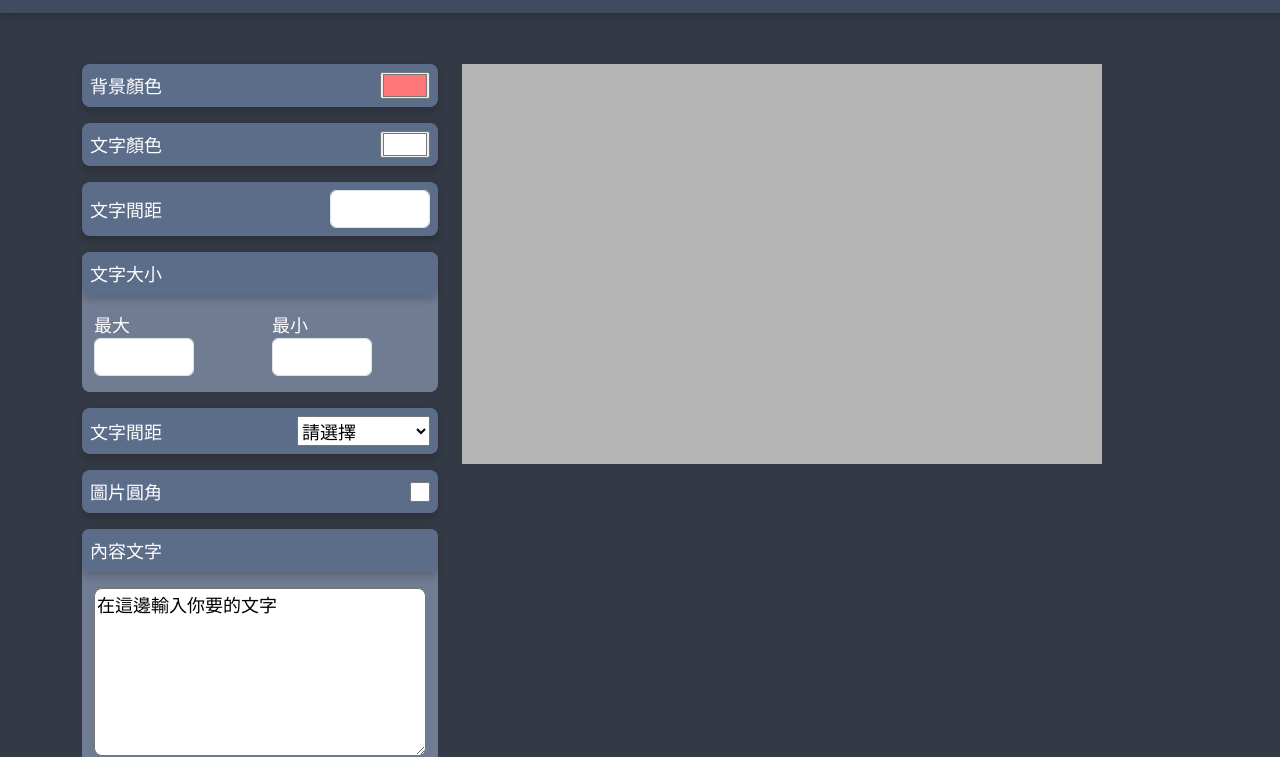
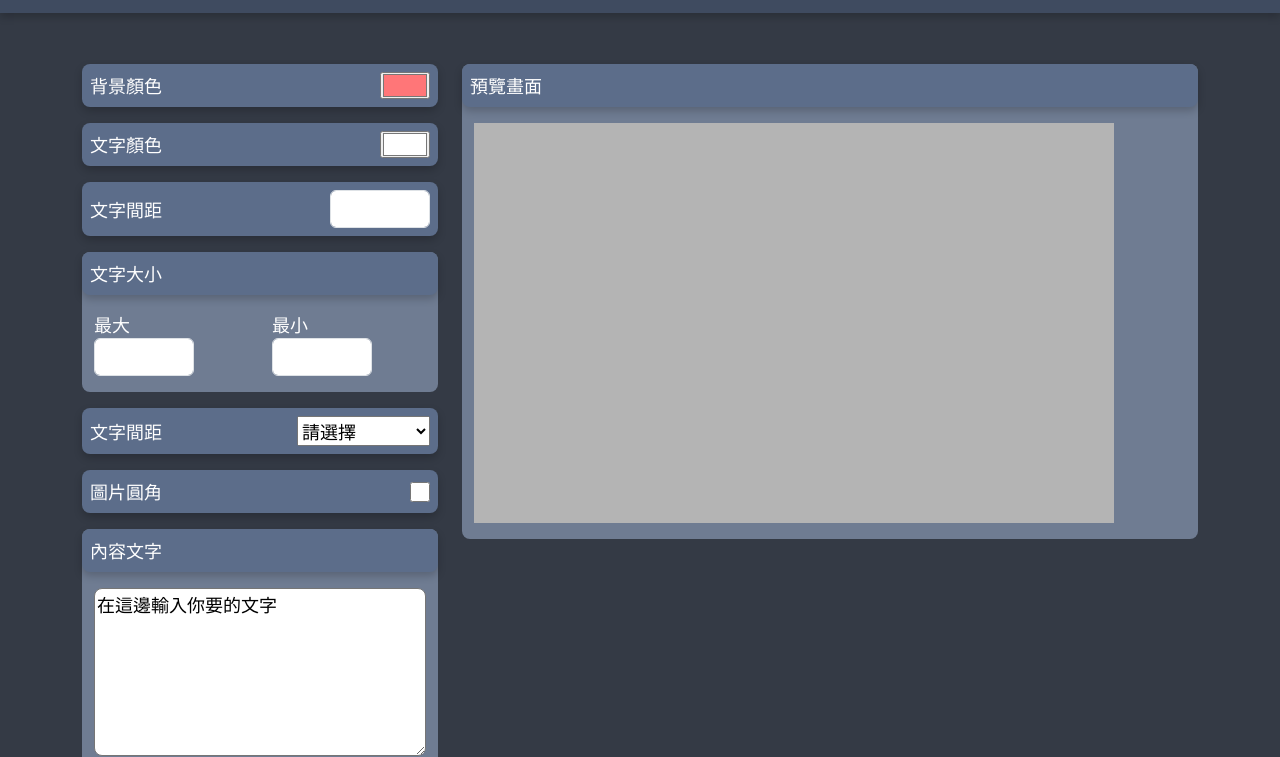
Before and after one commit to YuYutw123/text_bg_gen, a website: page index.html in a window 1280 px wide. Shown: the part 59-816 px from the top of the page. Drawn offline with nearby package versions, Linux system fonts and the light colour scheme.

Commit message:
preview-box ui adjust

```diff
--- a/css/style.css
+++ b/css/style.css
@@ -49,7 +49,7 @@ input, textarea {
     color: #000000;
 }
 
-.size, .text-content{
+.size, .text-content, .preview-box{
     font-family: 'Noto Sans TC', sans-serif;
     background-color: #6f7c92;
     border-radius: 0.5rem;
--- a/index.html
+++ b/index.html
@@ -114,8 +114,15 @@
                     </div>
                 </div>
                 <div class="col-md-8">
-                    <div class="preview">
+                    <div class="p-card preview-box">
+                        <p>
+                            預覽畫面
+                        </p>
+                        <div class="container">
+                            <div class="preview">
 
+                            </div>
+                        </div>
                     </div>
                 </div>
             </div>
```
